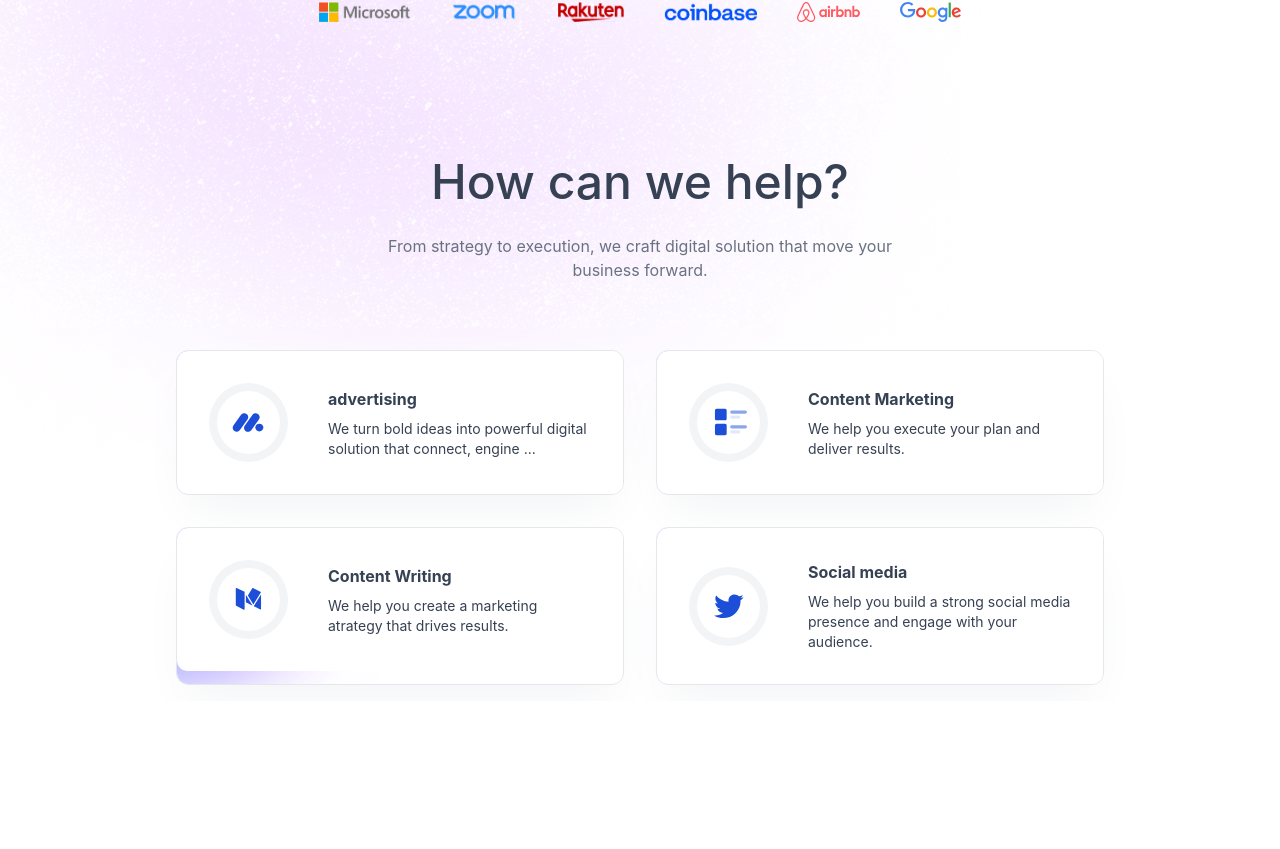
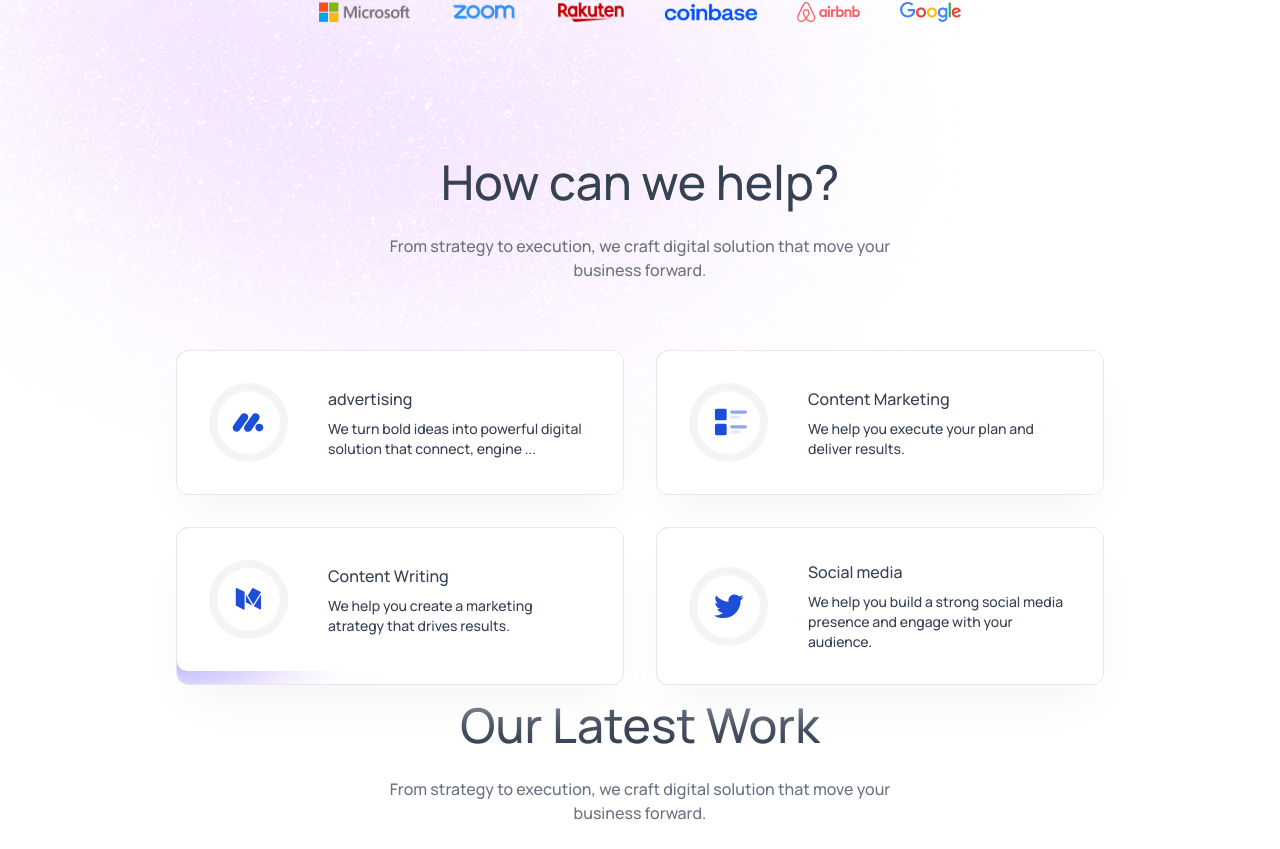
Before and after one commit to noman-web31/agency.ai, a React (Vite) app: page / in a window 1280 px wide. Shown: the part 1173-2022 px from the top of the page. Before the commit the page ends 1874 px from the top, so only its background shows below. Built offline with nearby package versions, Linux system fonts and the light colour scheme.

Commit message:
new section start

```diff
--- a/src/App.jsx
+++ b/src/App.jsx
@@ -3,6 +3,7 @@
 import Hero from './components/Hero'
 import Trusted from './components/Trusted'
 import Services from './components/Services'
+import OurWork from './components/OurWork'
 
 const App = () => {
 
@@ -13,6 +14,7 @@
         <Hero />
         <Trusted />
         <Services />
+        <OurWork />
 
     </>
   )
--- /dev/null
+++ b/src/components/OurWork.jsx
@@ -0,0 +1,33 @@
+import React from 'react'
+import Title from './Title'
+import assets from '../assets/assets'
+
+const OurWork = () => {
+
+  const workData= [
+    {
+      title: 'Mobile app marketing',
+      description: 'We turn bold ideas into digital solution that connect, engage...',
+      image: assets.work_mobile_app
+    },
+    {
+      title: 'Dashboard management',
+      description: 'We help you execute',
+      image: assets.work_mobile_app
+    },
+    {
+      title: 'Mobile app marketing',
+      description: 'We turn bold ideas into digital solution that connect, engage...',
+      image: assets.work_mobile_app
+    }
+
+  ]
+
+  return (
+    <div id='our-work' className='flex flex-col items-center gap-7 px-4 sm:px-12 lg:px-24 xl:px-40 text-gray-700'>
+        <Title title="Our Latest Work" desc="From strategy to execution, we craft digital solution that move your business forward." />
+        </div>
+  )
+}
+
+export default OurWork
--- a/src/index.css
+++ b/src/index.css
@@ -2,7 +2,7 @@
 
 @import "tailwindcss";
 
-@custum-variant dark (&:where(.dark, .dark *))
+/* @custum-variant dark (&:where(.dark, .dark *)); */
 
 *{
   font-family: "Manrope", sans-serif;
```
